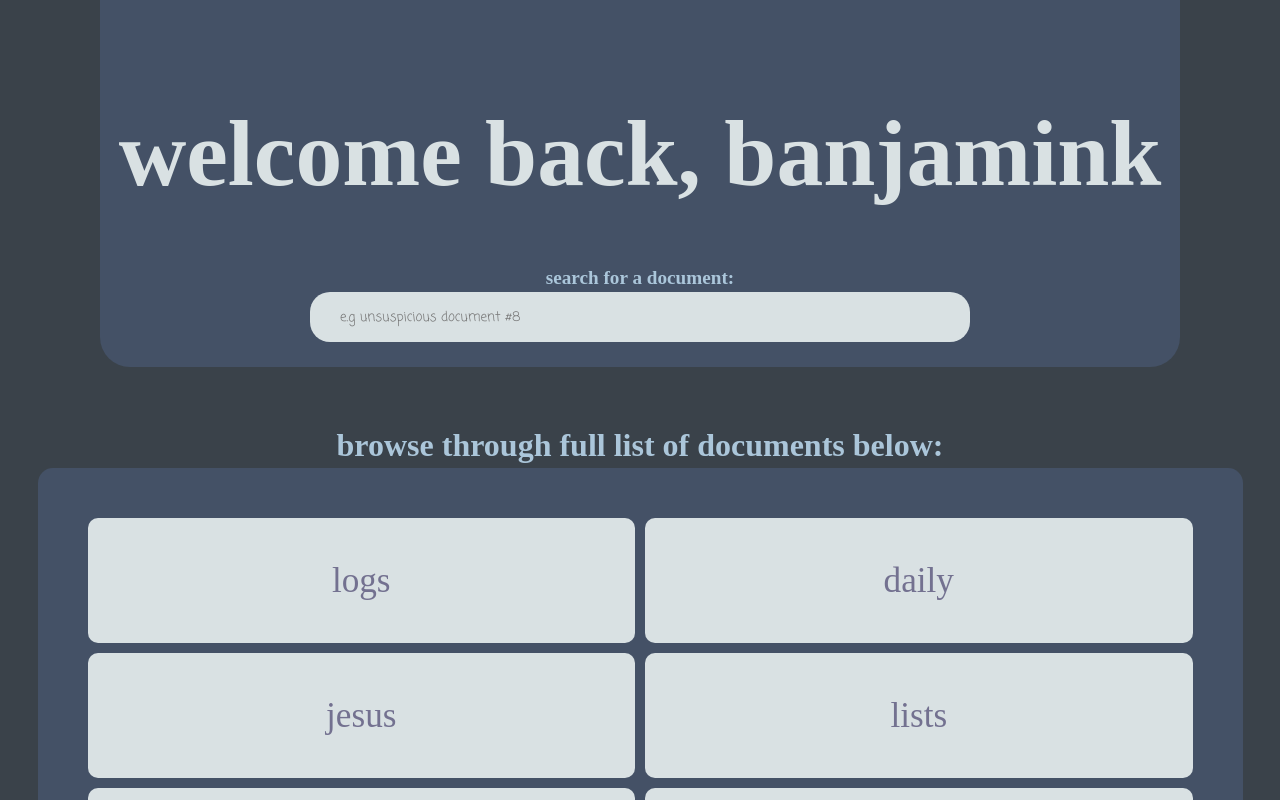
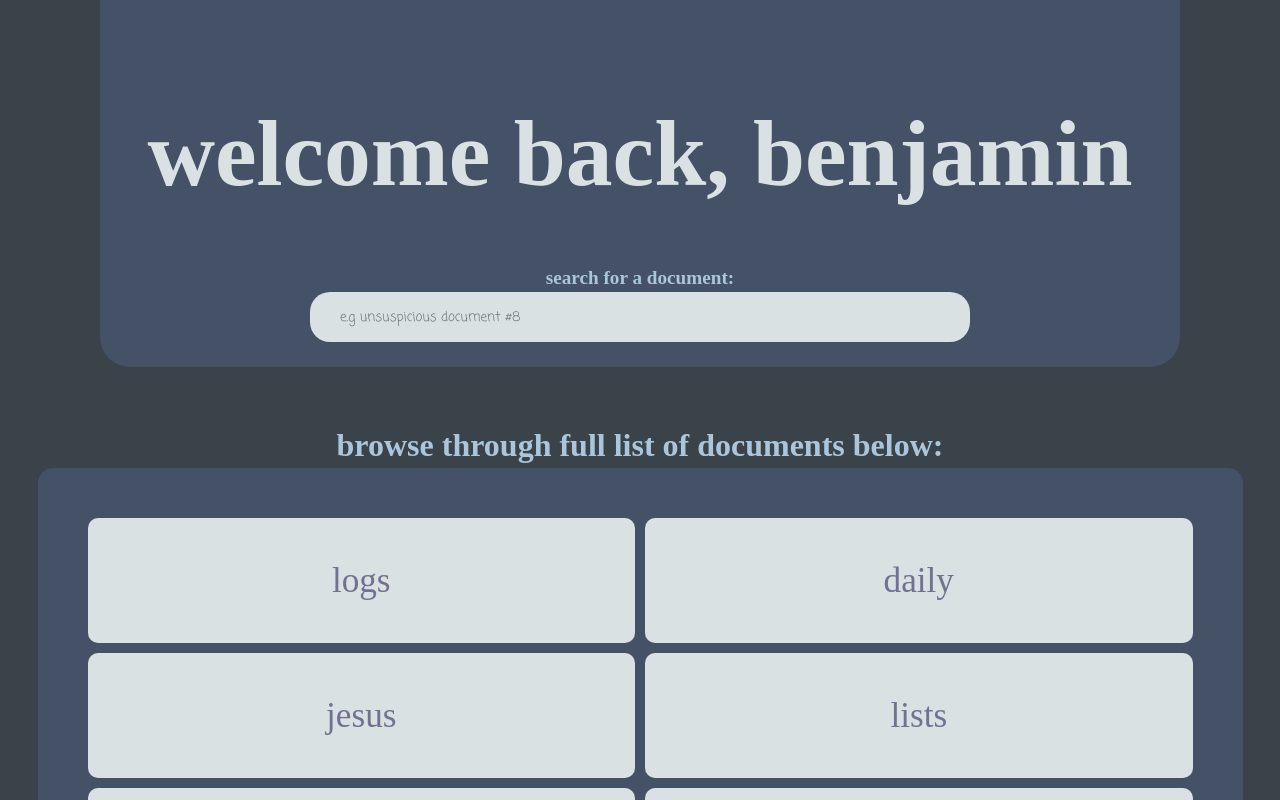
Before and after one commit to benjiangmin/life-in-documents, a React (Vite) app: page /#/ in a window 1280 px wide. Shown: the top 800 px of the page. Built offline with nearby package versions, Linux system fonts and the light colour scheme; a web font is replaced by a local one.

Commit message:
i think it woorked!

```diff
--- a/main/Home.jsx
+++ b/main/Home.jsx
@@ -46,7 +46,7 @@ export default function Home() {
                 }}
                 >
                 <section className="welcome-text">
-                    <h1>welcome back, banjamink</h1>
+                    <h1>welcome back, benjamin</h1>
                 </section>
 
                 <div className="searchbar">
```
